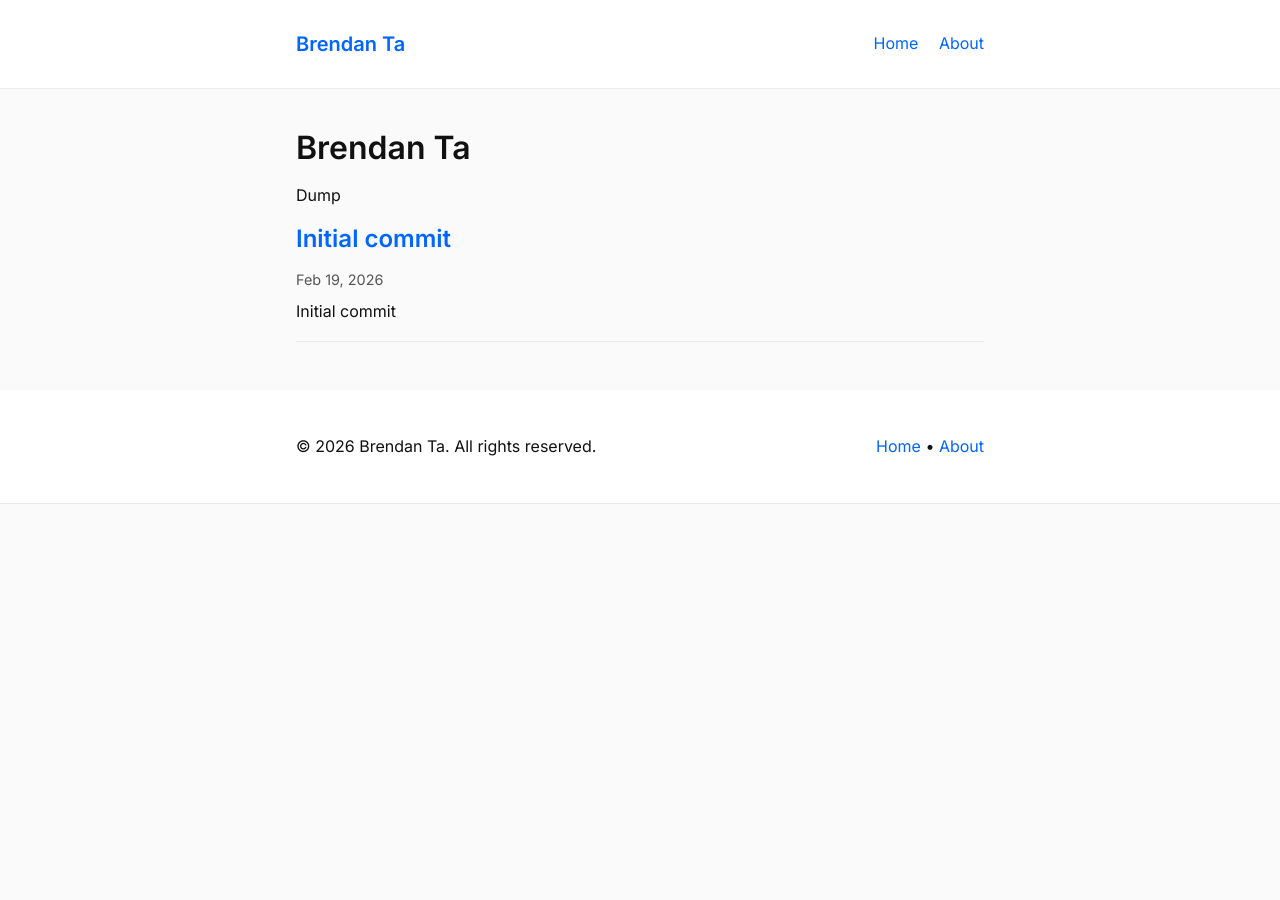
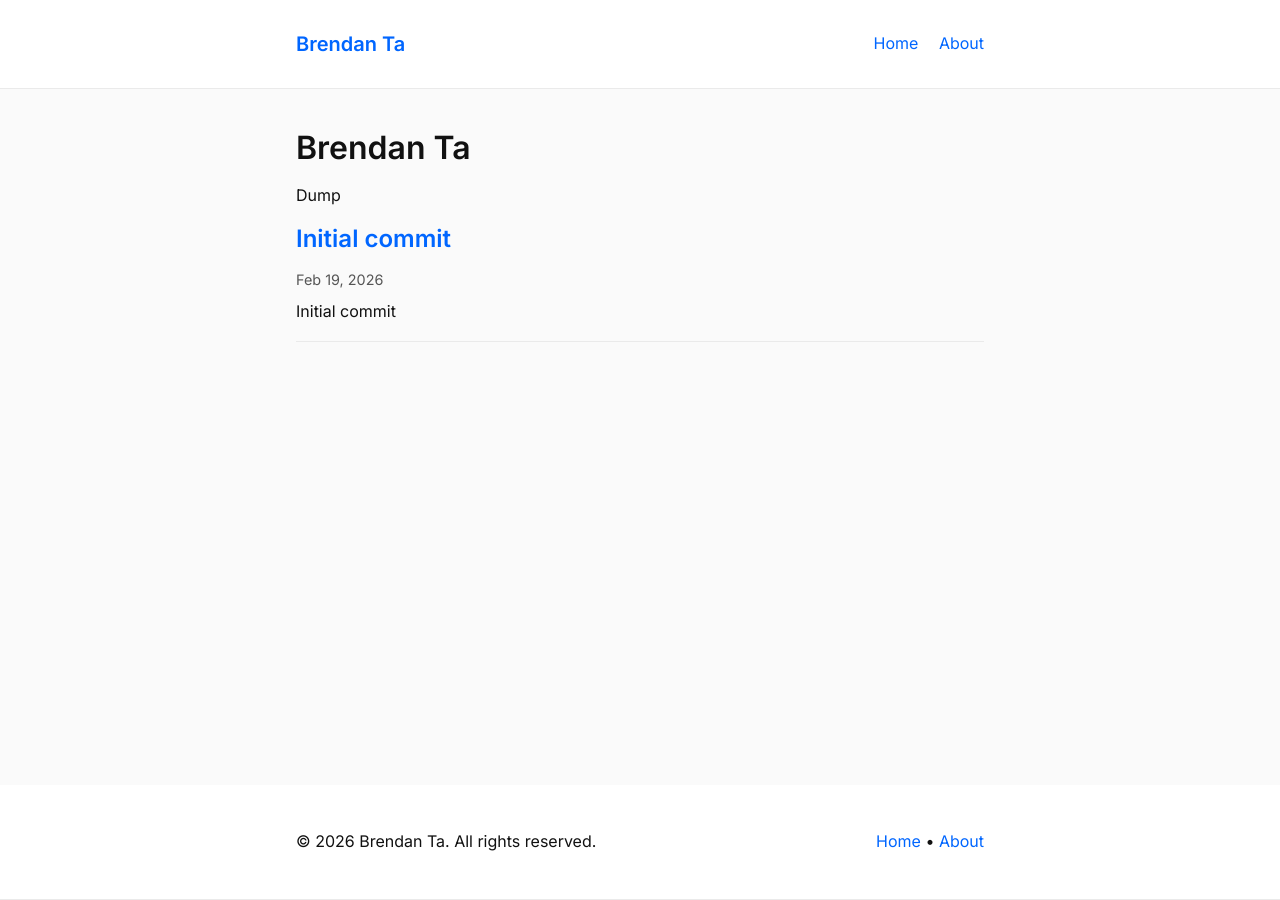
Before and after one commit to bwenstar/bwenstar.github.io, a Jekyll site: the page built from index.html, in a window 1280 px wide. Built offline with Jekyll 4.4.1, drawn with Linux system fonts in a browser that asks for light colours.

Commit message:
Footer aligns to bottom of page

```diff
--- a/_layouts/default.html
+++ b/_layouts/default.html
@@ -5,7 +5,9 @@
 </head>
 <body>
   {% include header.html %}
-  {{ content }}
+  <div class="site-main">
+    {{ content }}
+  </div>
   {% include footer.html %}
 </body>
 </html>
--- a/assets/css/style.css
+++ b/assets/css/style.css
@@ -1,3 +1,17 @@
+html, body {
+  height: 100%;
+}
+
+body {
+  display: flex;
+  flex-direction: column;
+  min-height: 100vh;
+}
+
+.site-main {
+  flex: 1;
+}
+
 :root {
   --font-sans: 'Inter', system-ui, sans-serif;
   --max-width: 720px;
```
